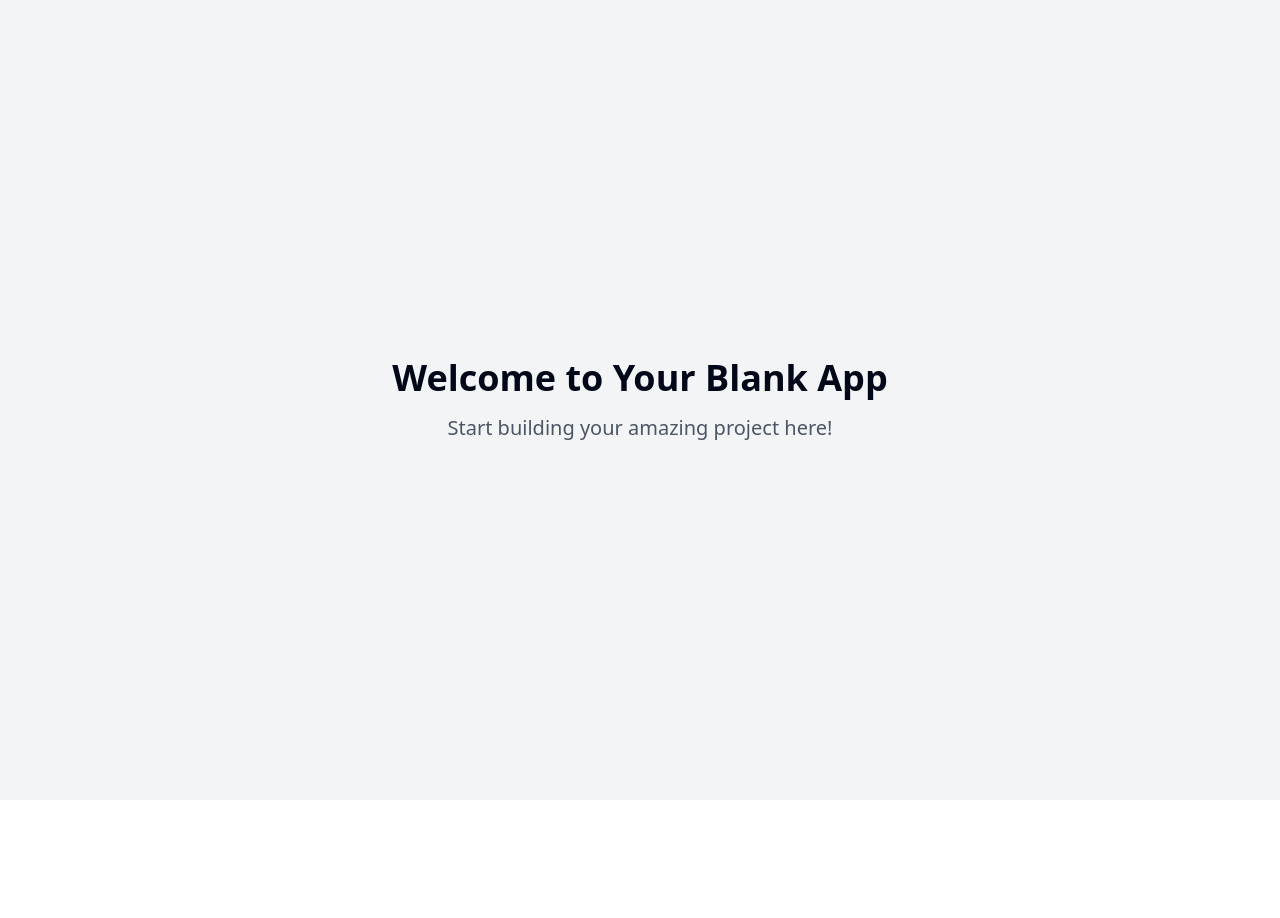
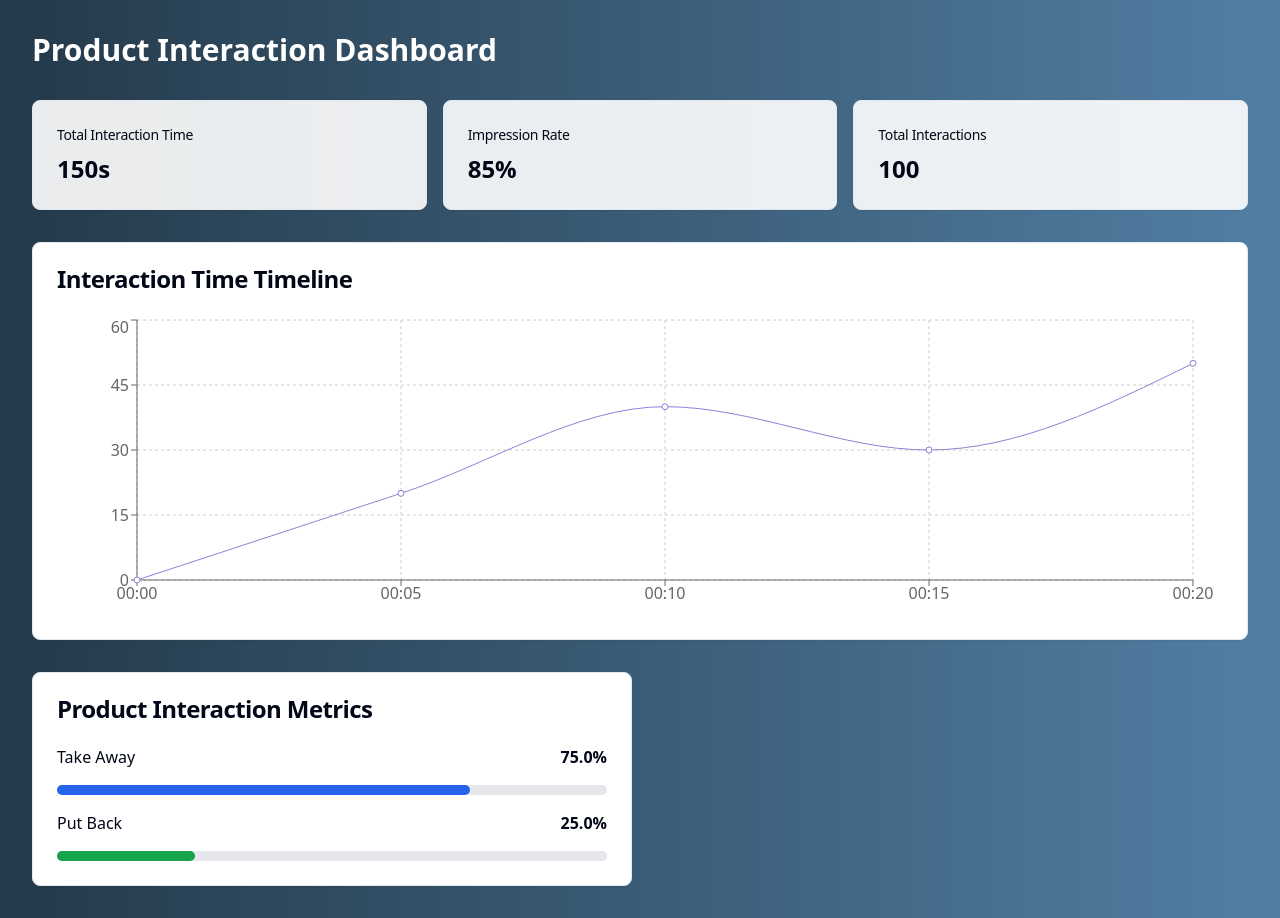
Before and after one commit to nuviz-repo/product-dashboard, a React (Vite) app: page / in a window 1280 px wide. Before the commit the page ends 800 px from the top, so only its background shows below. Built offline with nearby package versions, Linux system fonts and the light colour scheme.

Commit message:
Create Dashboard for Data Visualization
Implement a new Dashboard component to visualize product interaction data. The Dashboard will display metrics for interaction time, impressions, and the take away/put back status of products.
[skip gpt_engineer]

```diff
--- /dev/null
+++ b/src/components/MetricCard.tsx
@@ -0,0 +1,23 @@
+import { Card, CardContent, CardHeader, CardTitle } from "@/components/ui/card";
+import { cn } from "@/lib/utils";
+
+interface MetricCardProps {
+  title: string;
+  value: string | number;
+  description?: string;
+  className?: string;
+}
+
+export function MetricCard({ title, value, description, className }: MetricCardProps) {
+  return (
+    <Card className={cn("hover:shadow-lg transition-shadow", className)}>
+      <CardHeader className="flex flex-row items-center justify-between space-y-0 pb-2">
+        <CardTitle className="text-sm font-medium">{title}</CardTitle>
+      </CardHeader>
+      <CardContent>
+        <div className="text-2xl font-bold">{value}</div>
+        {description && <p className="text-xs text-muted-foreground">{description}</p>}
+      </CardContent>
+    </Card>
+  );
+}
--- /dev/null
+++ b/src/components/ProductMetrics.tsx
@@ -0,0 +1,44 @@
+import { Card, CardContent, CardHeader, CardTitle } from "@/components/ui/card";
+
+interface ProductMetricsProps {
+  takeAwayCount: number;
+  putBackCount: number;
+}
+
+export function ProductMetrics({ takeAwayCount, putBackCount }: ProductMetricsProps) {
+  const total = takeAwayCount + putBackCount;
+  const takeAwayPercentage = ((takeAwayCount / total) * 100).toFixed(1);
+  const putBackPercentage = ((putBackCount / total) * 100).toFixed(1);
+
+  return (
+    <Card>
+      <CardHeader>
+        <CardTitle>Product Interaction Metrics</CardTitle>
+      </CardHeader>
+      <CardContent>
+        <div className="space-y-4">
+          <div className="flex justify-between items-center">
+            <span>Take Away</span>
+            <span className="font-bold">{takeAwayPercentage}%</span>
+          </div>
+          <div className="w-full bg-gray-200 rounded-full h-2.5">
+            <div
+              className="bg-blue-600 h-2.5 rounded-full"
+              style={{ width: `${takeAwayPercentage}%` }}
+            ></div>
+          </div>
+          <div className="flex justify-between items-center">
+            <span>Put Back</span>
+            <span className="font-bold">{putBackPercentage}%</span>
+          </div>
+          <div className="w-full bg-gray-200 rounded-full h-2.5">
+            <div
+              className="bg-green-600 h-2.5 rounded-full"
+              style={{ width: `${putBackPercentage}%` }}
+            ></div>
+          </div>
+        </div>
+      </CardContent>
+    </Card>
+  );
+}
--- /dev/null
+++ b/src/components/TimeChart.tsx
@@ -0,0 +1,32 @@
+import { LineChart, Line, XAxis, YAxis, CartesianGrid, Tooltip, ResponsiveContainer } from 'recharts';
+import { Card, CardContent, CardHeader, CardTitle } from "@/components/ui/card";
+
+interface TimeChartProps {
+  data: Array<{
+    name: string;
+    time: number;
+  }>;
+}
+
+export function TimeChart({ data }: TimeChartProps) {
+  return (
+    <Card className="col-span-4">
+      <CardHeader>
+        <CardTitle>Interaction Time Timeline</CardTitle>
+      </CardHeader>
+      <CardContent>
+        <div className="h-[300px]">
+          <ResponsiveContainer width="100%" height="100%">
+            <LineChart data={data} margin={{ top: 5, right: 30, left: 20, bottom: 5 }}>
+              <CartesianGrid strokeDasharray="3 3" />
+              <XAxis dataKey="name" />
+              <YAxis />
+              <Tooltip />
+              <Line type="monotone" dataKey="time" stroke="#8884d8" activeDot={{ r: 8 }} />
+            </LineChart>
+          </ResponsiveContainer>
+        </div>
+      </CardContent>
+    </Card>
+  );
+}
--- a/src/index.css
+++ b/src/index.css
@@ -33,22 +33,6 @@
     --ring: 222.2 84% 4.9%;
 
     --radius: 0.5rem;
-
-    --sidebar-background: 0 0% 98%;
-
-    --sidebar-foreground: 240 5.3% 26.1%;
-
-    --sidebar-primary: 240 5.9% 10%;
-
-    --sidebar-primary-foreground: 0 0% 98%;
-
-    --sidebar-accent: 240 4.8% 95.9%;
-
-    --sidebar-accent-foreground: 240 5.9% 10%;
-
-    --sidebar-border: 220 13% 91%;
-
-    --sidebar-ring: 217.2 91.2% 59.8%;
   }
 
   .dark {
@@ -79,14 +63,6 @@
     --border: 217.2 32.6% 17.5%;
     --input: 217.2 32.6% 17.5%;
     --ring: 212.7 26.8% 83.9%;
-    --sidebar-background: 240 5.9% 10%;
-    --sidebar-foreground: 240 4.8% 95.9%;
-    --sidebar-primary: 224.3 76.3% 48%;
-    --sidebar-primary-foreground: 0 0% 100%;
-    --sidebar-accent: 240 3.7% 15.9%;
-    --sidebar-accent-foreground: 240 4.8% 95.9%;
-    --sidebar-border: 240 3.7% 15.9%;
-    --sidebar-ring: 217.2 91.2% 59.8%;
   }
 }
 
@@ -94,8 +70,11 @@
   * {
     @apply border-border;
   }
-
   body {
     @apply bg-background text-foreground;
   }
 }
+
+.gradient-bg {
+  background: linear-gradient(to right, #243949 0%, #517fa4 100%);
+}
--- a/src/pages/Index.tsx
+++ b/src/pages/Index.tsx
@@ -1,11 +1,56 @@
-// Update this page (the content is just a fallback if you fail to update the page)
+import { MetricCard } from "@/components/MetricCard";
+import { TimeChart } from "@/components/TimeChart";
+import { ProductMetrics } from "@/components/ProductMetrics";
+
+// Mock data - replace with real data later
+const mockData = {
+  totalTime: 150,
+  impressionRate: 85,
+  takeAwayCount: 75,
+  putBackCount: 25,
+  timelineData: [
+    { name: "00:00", time: 0 },
+    { name: "00:05", time: 20 },
+    { name: "00:10", time: 40 },
+    { name: "00:15", time: 30 },
+    { name: "00:20", time: 50 },
+  ],
+};
 
 const Index = () => {
   return (
-    <div className="min-h-screen flex items-center justify-center bg-gray-100">
-      <div className="text-center">
-        <h1 className="text-4xl font-bold mb-4">Welcome to Your Blank App</h1>
-        <p className="text-xl text-gray-600">Start building your amazing project here!</p>
+    <div className="min-h-screen bg-gradient-to-r from-[#243949] to-[#517fa4] p-8">
+      <div className="max-w-7xl mx-auto space-y-8">
+        <h1 className="text-3xl font-bold text-white mb-8">Product Interaction Dashboard</h1>
+
+        <div className="grid grid-cols-1 md:grid-cols-3 gap-4">
+          <MetricCard
+            title="Total Interaction Time"
+            value={`${mockData.totalTime}s`}
+            className="bg-white/90"
+          />
+          <MetricCard
+            title="Impression Rate"
+            value={`${mockData.impressionRate}%`}
+            className="bg-white/90"
+          />
+          <MetricCard
+            title="Total Interactions"
+            value={mockData.takeAwayCount + mockData.putBackCount}
+            className="bg-white/90"
+          />
+        </div>
+
+        <div className="grid grid-cols-1 md:grid-cols-4 gap-4">
+          <TimeChart data={mockData.timelineData} />
+        </div>
+
+        <div className="grid grid-cols-1 md:grid-cols-2 gap-4">
+          <ProductMetrics
+            takeAwayCount={mockData.takeAwayCount}
+            putBackCount={mockData.putBackCount}
+          />
+        </div>
       </div>
     </div>
   );
```
